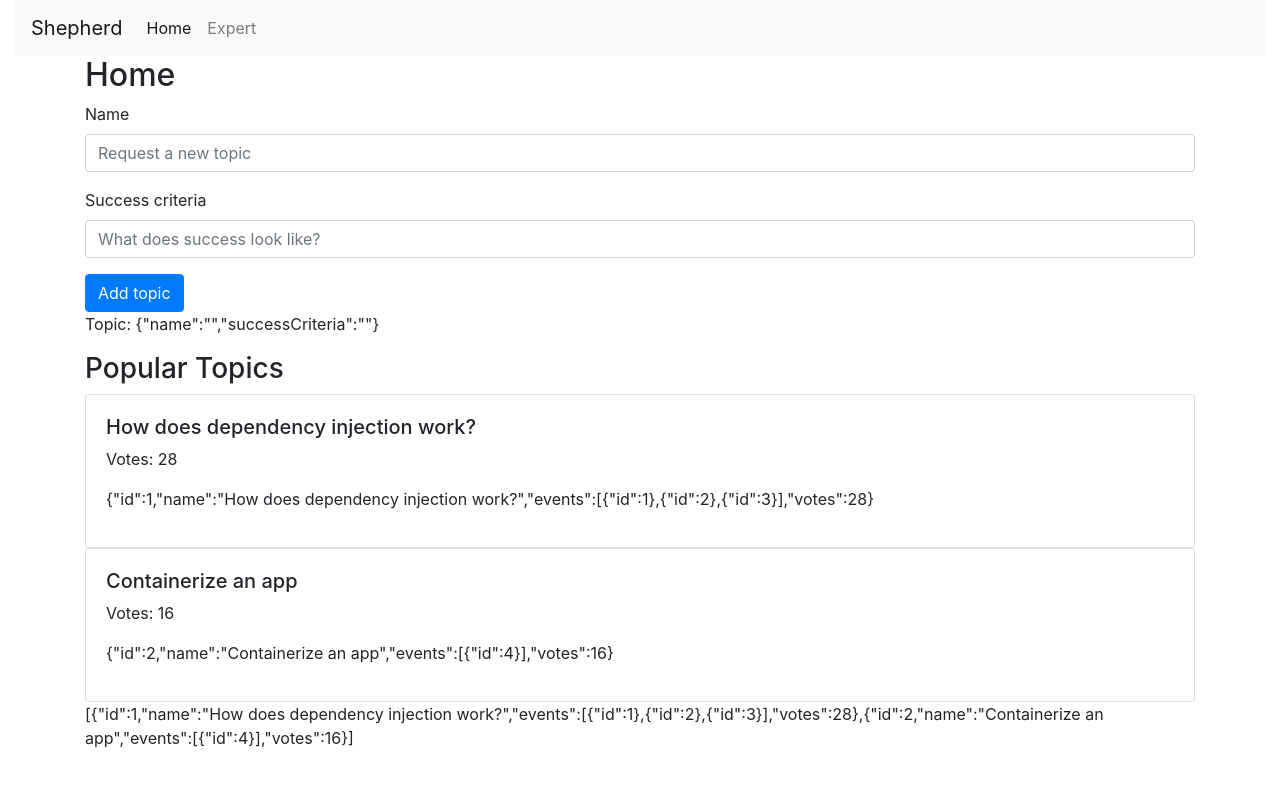
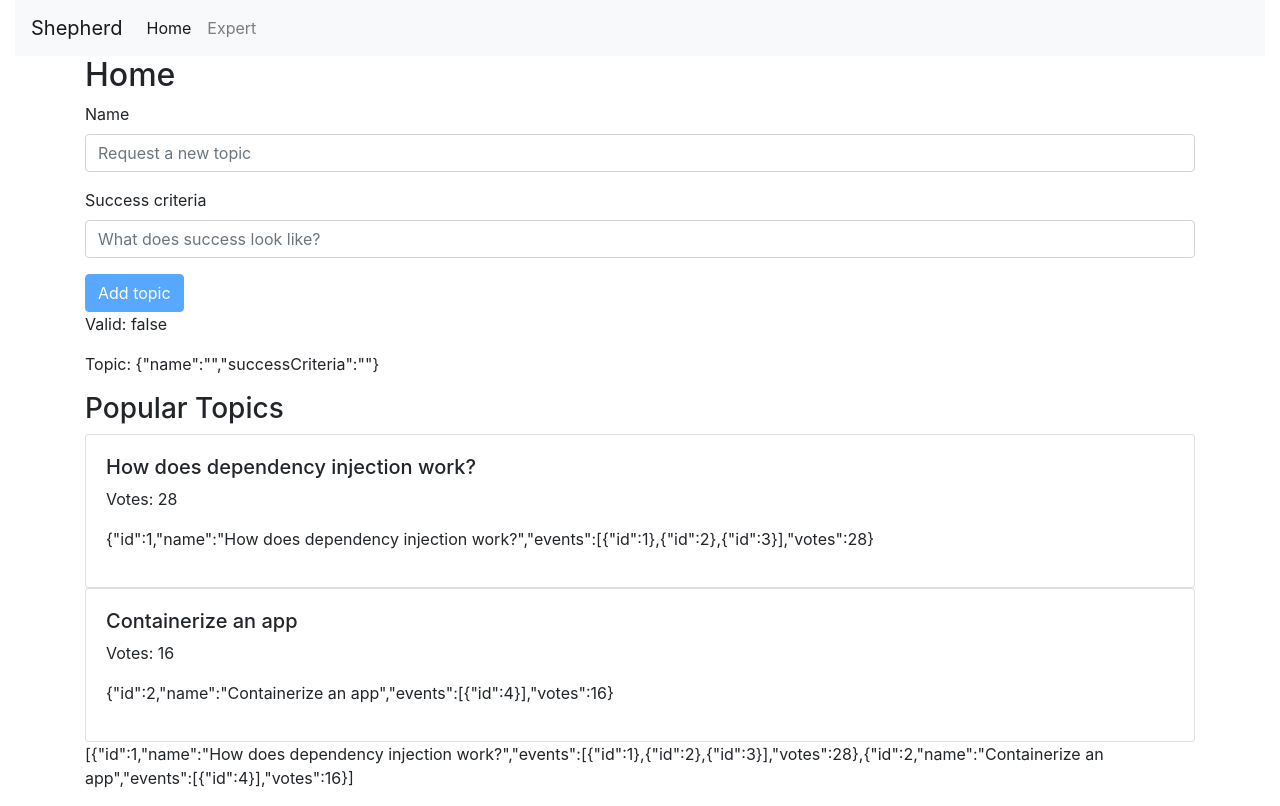
Before and after one commit to RightpointLabs/shepherd-ui, a React (Create React App) app: page / in a window 1280 px wide. Built offline with nearby package versions, Linux system fonts and the light colour scheme.

Commit message:
Add a topic logic

```diff
--- a/src/components/add-topic/add-topic.jsx
+++ b/src/components/add-topic/add-topic.jsx
@@ -9,10 +9,12 @@ class AddTopic extends Component {
             "successCriteria": ""
         };
 
-        this.handleInputChange = this.handleInputChange.bind(this);
+        this.addTopicHandler = props.addTopicHandler.bind(this);
+        this.handleInputChanged = this.handleInputChanged.bind(this);
+        this.handleSubmit = this.handleSubmit.bind(this);
     }
 
-    handleInputChange(event) {
+    handleInputChanged(event) {
         const target = event.target;
         const value = target.type === 'checkbox' ? target.checked : target.value;
         const name = target.name;
@@ -22,17 +24,28 @@ class AddTopic extends Component {
         });
     }
 
+    handleSubmit(event) {
+        event.preventDefault();
+
+        this.addTopicHandler({
+            name: this.state.name,
+            successCriteria: this.state.successCriteria
+        });
+    }
+
     render() {
+        const isFormValid = this.state.name.length > 0 && this.state.successCriteria.length > 0;
+
         return (
             <div>
-                <form>
+                <form onSubmit={this.handleSubmit}>
                     <div className="form-group">
                         <label>Name</label>
                         <input
                             type="text"
                             name="name"
                             value={this.state.name}
-                            onChange={this.handleInputChange}
+                            onChange={this.handleInputChanged}
                             className="form-control"
                             placeholder="Request a new topic" />
                     </div>
@@ -42,12 +55,14 @@ class AddTopic extends Component {
                             type="text"
                             name="successCriteria"
                             value={this.state.successCriteria}
-                            onChange={this.handleInputChange}
+                            onChange={this.handleInputChanged}
                             className="form-control"
                             placeholder="What does success look like?" />
                     </div>
-                    <button type="submit" className="btn btn-primary">Add topic</button>
+                    <button type="submit" className="btn btn-primary" disabled={!isFormValid}>Add topic</button>
                 </form>
+
+                <p>Valid: {isFormValid.toString()}</p>
 
                 <p>Topic: {JSON.stringify(this.state)}</p>
             </div>
--- a/src/components/topics-list/topics-list.jsx
+++ b/src/components/topics-list/topics-list.jsx
@@ -10,6 +10,16 @@ class TopicsList extends Component {
         this.state = {
             "topics": []
         };
+
+        this.addTopic = this.addTopic.bind(this);
+    }
+
+    addTopic(topic) {
+        const id = Math.max(...this.state.topics.map(x => x.id)) + 1;
+
+        this.setState({
+            "topics": this.state.topics.concat(Object.assign({ id }, topic))
+        });
     }
 
     componentDidMount() {
@@ -50,7 +60,7 @@ class TopicsList extends Component {
 
         return (
             <div>
-                <AddTopic />
+                <AddTopic addTopicHandler={this.addTopic} />
 
                 <h3>Popular Topics</h3>
 
```
